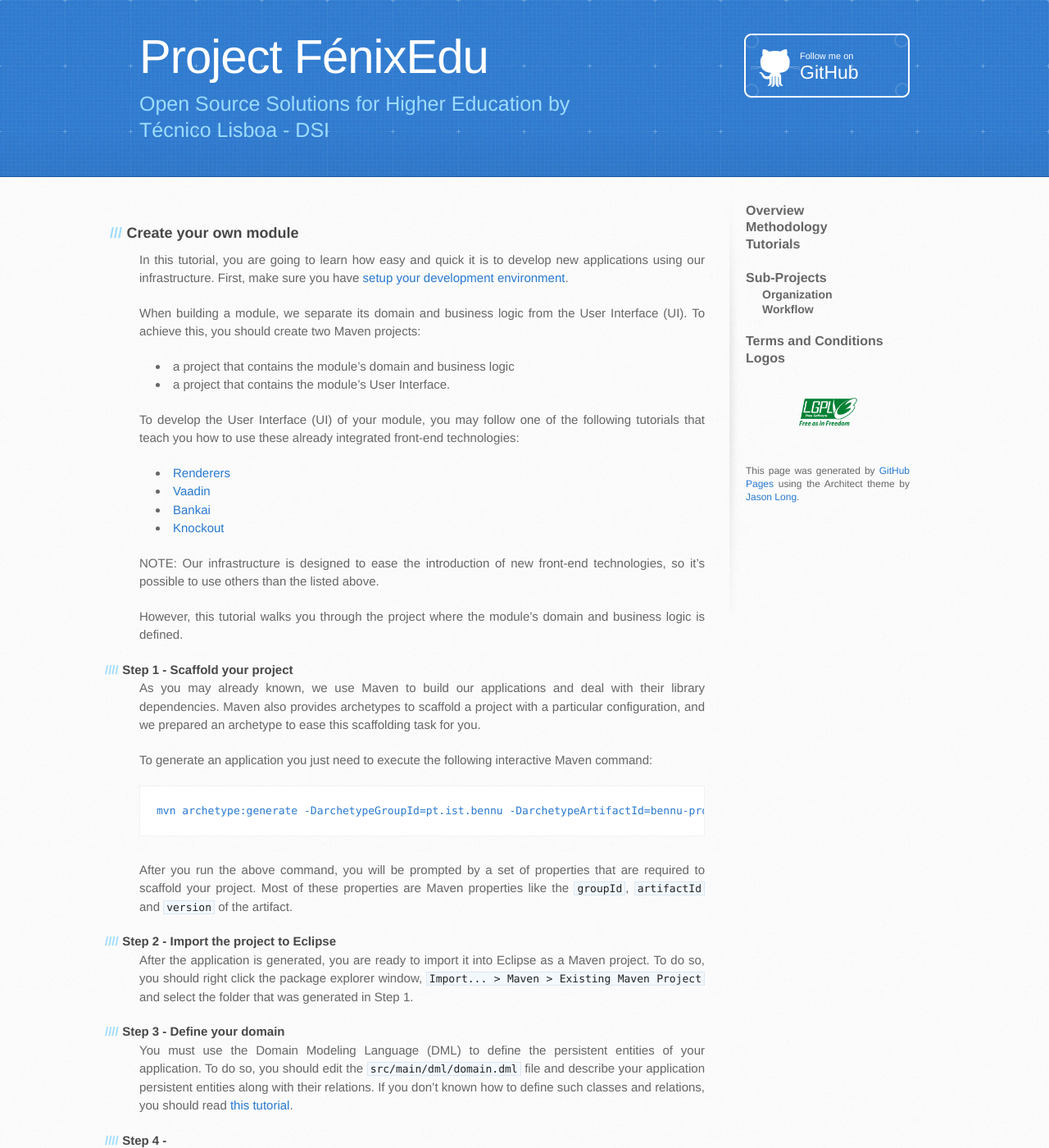
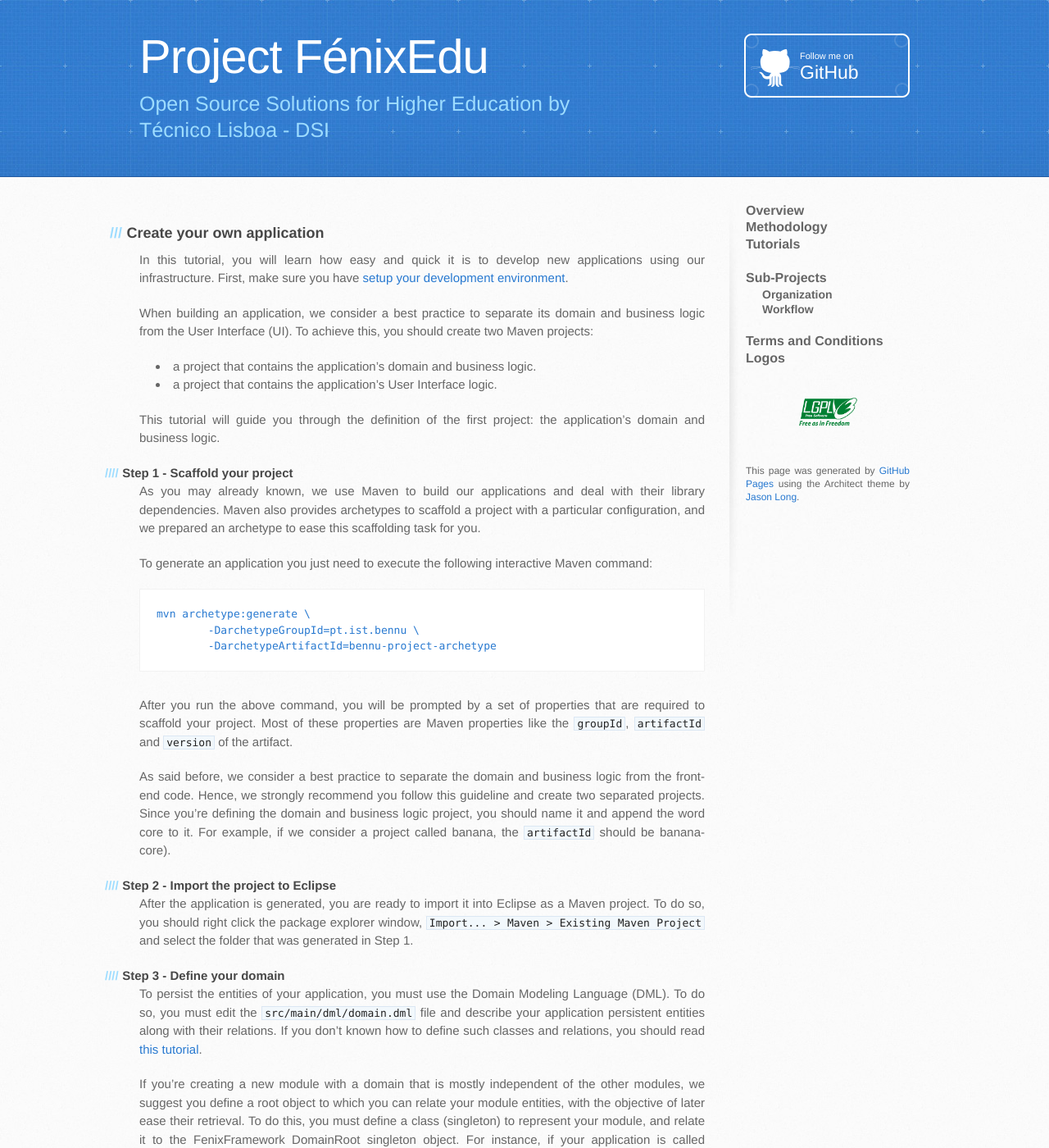
Before and after one commit to FenixEdu/fenixedu.github.io, a Jekyll site: the page built from tutorials/create-your-own-application/index.md, in a window 1280 px wide and 1400 px high. Shown: the whole window at 82% size. Built offline with Jekyll 4.4.1, drawn with Linux system fonts in a browser that asks for light colours; some of the changed text lies outside the part shown.

Commit message:
Improved the create-your-own-application tutorial

````diff
--- a/tutorials/create-your-own-application/index.md
+++ b/tutorials/create-your-own-application/index.md
@@ -3,27 +3,16 @@ layout: page
 root: "../../"
 ---
 
-### Create your own module
+### Create your own application
 
-In this tutorial, you are going to learn how easy and quick it is to develop new applications using our infrastructure.
+In this tutorial, you will learn how easy and quick it is to develop new applications using our infrastructure.
 First, make sure you have [setup your development environment][Setup your development environment].
 
-When building a module, we separate its domain and business logic from the User Interface (UI). To achieve this, you should create two
-Maven projects:
-* a project that contains the module's domain and business logic
-* a project that contains the module's User Interface.
+When building an application, we consider a best practice to separate its domain and business logic from the User Interface (UI). To achieve this, you should create two Maven projects:
+* a project that contains the application's domain and business logic.
+* a project that contains the application's User Interface logic.
 
-To develop the User Interface (UI) of your module, you may follow one of the following tutorials that teach you how to use
-these already integrated front-end technologies:
-* [Renderers][Renderers]
-* [Vaadin][Vaadin]
-* [Bankai][Bankai]
-* [Knockout][Knockout]
-
-NOTE: Our infrastructure is designed to ease the introduction of new front-end technologies, so it's possible to use others than the
-listed above.
-
-However, this tutorial walks you through the project where the module's domain and business logic is defined.
+This tutorial will guide you through the definition of the first project: the application's domain and business logic.
 
 #### Step 1 - Scaffold your project
 
@@ -32,9 +21,13 @@ to scaffold a project with a particular configuration, and we prepared an archet
 
 To generate an application you just need to execute the following interactive Maven command:
 
-	mvn archetype:generate -DarchetypeGroupId=pt.ist.bennu -DarchetypeArtifactId=bennu-project-archetype
+	mvn archetype:generate \
+		-DarchetypeGroupId=pt.ist.bennu \
+		-DarchetypeArtifactId=bennu-project-archetype
 
 After you run the above command, you will be prompted by a set of properties that are required to scaffold your project. Most of these properties are Maven properties like the ```groupId```, ```artifactId``` and ```version``` of the artifact.
+
+As said before, we consider a best practice to separate the domain and business logic from the front-end code. Hence, we strongly recommend you follow this guideline and create two separated projects. Since you're defining the domain and business logic project, you should name it and append the word core to it. For example, if we consider a project called banana, the ```artifactId``` should be banana-core).
 
 #### Step 2 - Import the project to Eclipse
 
@@ -42,15 +35,68 @@ After the application is generated, you are ready to import it into Eclipse as a
 
 #### Step 3 - Define your domain
 
-You must use the Domain Modeling Language (DML) to define the persistent entities of your application. To do so, you should
+To persist the entities of your application, you must use the Domain Modeling Language (DML). To do so, you must
 edit the ```src/main/dml/domain.dml``` file and describe your application persistent entities along with their relations. If you don't known how to define such classes and relations, you should read [this tutorial][Understand the DML].
 
-#### Step 4 -
+If you're creating a new module with a domain that is mostly independent of the other modules, we suggest you define a root object to which you can relate your module entities, with the objective of later ease their retrieval. To do this, you must define a class (singleton) to represent your module, and relate it to the FenixFramework DomainRoot singleton object. For instance, if your application is called Banana, the DML code to accomplish this task follows:
 
+	class Banana;
+
+	relation BennuBanana {
+		.pt.ist.fenixframework.DomainRoot playsRole root {
+			multiplicity 1..1;
+		}
+		Banana playsRole banana {
+			multiplicity 0..1;
+		}
+	}
+
+Then, in your Banana class, you should define the constructor as private, and define a static ```getInstance()``` method:
+
+	private Banana() {
+		setRoot(FenixFramework.getDomainRoot());
+	}
+
+	...
+
+	public static Banana getInstance() {
+		if(FenixFramework.getDomainRoot().getBanana() == null) {
+			new Banana();
+		}
+		return FenixFramework.getDomainRoot().getBanana();
+	}
+
+Now, you should define the rest of your domain entities and their respective relations. After you completed such task, you can run a mojo of the FenixFramework Maven Plugin to generate the base classes:
+
+	mvn ff:ff-generate-domain
+
+Such base classes are generated into ```target/generated-sources/dml-maven-plugin```. You should go to Eclipse and right click this folder in your package explorer and select the option ```Build Path > Add as source folder``` in order to resolve any classpath errors related to the existance of these base classes.
+
+#### Step 4 - Choose your User Interface (UI) technology
+
+Now that you defined your application's rich domain model, you should choose one of the User Interface (UI) technologies that we already integrated into our software development ecosystem. Depending on your choice, you will have different development requirements, therefore, this step essentialy redirects you to one of the following front-end technologies tutorials:
+* [Renderers][Renderers]
+* [Vaadin][Vaadin]
+* [Bankai][Bankai]
+
+NOTE: Our infrastructure is designed to ease the introduction of new front-end technologies, so it's possible to use others than the
+listed above. If you wish to do so, please contact the [Bennu Development Team][Bennu Development Team]
+
+#### Step 5 - Build and Run the Project
+
+Now, all you need to do is build and run the project. To do so, you must install both your application core and ui modules using the following Maven command:
+
+	mvn clean package install
+
+If everything runs smoothly, after you run this command you should have both JAR libraries installed in your local Maven repository. The idea is to have a webapp project that depends on both JAR libraries and run that project using the following Maven command:
+
+	mvn clean package jetty:start
+
+The above command will compile, build the WAR artifact, and finally run a Jetty Server with the resulting WAR deployed. After the Jetty Server starts, your application should be up and running at ```http://localhost:8080/```.
 
 [Understand the DML]: /tutorials/understand-the-dml
 [Setup your development environment]: /tutorials/setup-your-development-environment/
 [Renderers]: /technologies/front-end/renderers
 [Vaadin]: /technologies/front-end/vaadin
 [Bankai]: /technologies/front-end/bankai
-[Knockout]: /technologies/front-end/knockout
+[Bennu Development Team]: /teams/bennu
````
